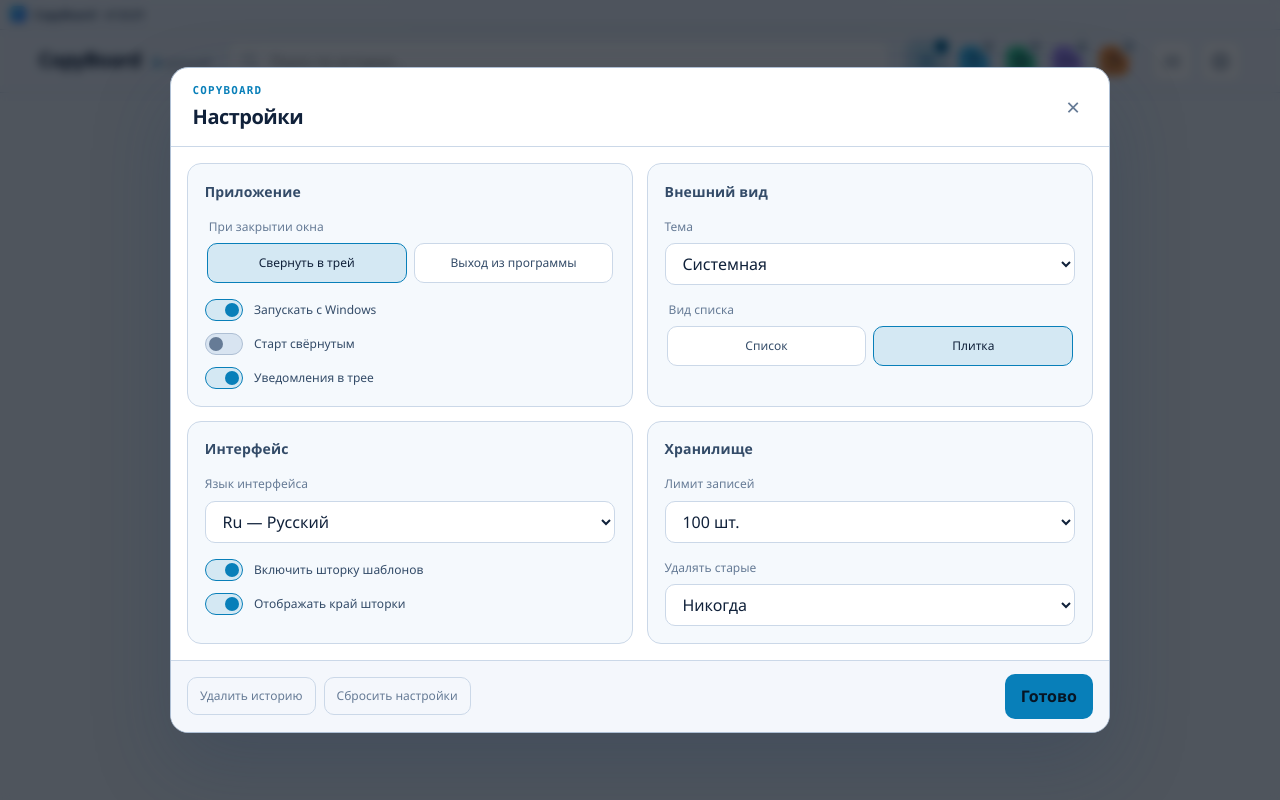
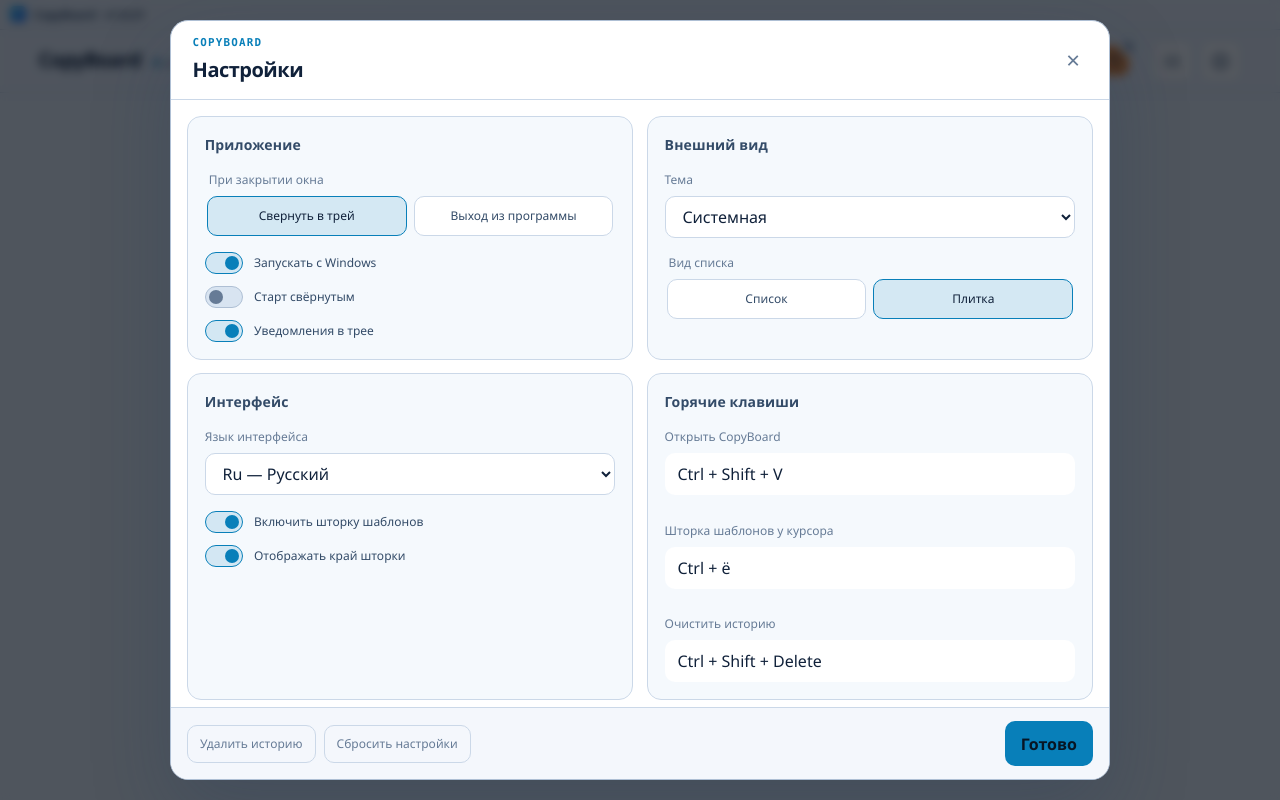
Before and after one commit to studioai1ru/CopyBoard, a React (Vite) app: page / in a window 1280 px wide. Both pictures are taken after a click on the button 1220 px from the left and 61 px from the top of the page. Built offline with nearby package versions, Linux system fonts and the light colour scheme.

Commit message:
Prepare patch release

```diff
--- a/scripts/emulate-ui.mjs
+++ b/scripts/emulate-ui.mjs
@@ -237,7 +237,11 @@
         case 'settings_get_auto_start_status':
           return { openAtLogin: false, openAsHidden: false };
         case 'settings_get_hotkeys':
-          return { quickAccess: 'Ctrl+Shift+V', clearAll: 'Ctrl+Shift+Delete' };
+          return {
+            quickAccess: 'Ctrl+Shift+V',
+            drawer: 'Ctrl+Backquote',
+            clearAll: 'Ctrl+Shift+Delete',
+          };
         case 'history_load':
           return copy(state.history);
         case 'history_save':
--- a/src/App.jsx
+++ b/src/App.jsx
@@ -82,6 +82,12 @@
     setQuickAccessEnabled,
     showQuickAccessEdge,
     setShowQuickAccessEdge,
+    quickAccessHotkey,
+    setQuickAccessHotkey,
+    drawerHotkey,
+    setDrawerHotkey,
+    clearAllHotkey,
+    setClearAllHotkey,
     maxItems,
     setMaxItems,
     autoDelete,
@@ -251,6 +257,9 @@
               showTrayNotifications,
               quickAccessEnabled,
               showQuickAccessEdge,
+              quickAccessHotkey,
+              drawerHotkey,
+              clearAllHotkey,
               maxItems,
               autoDelete,
             },
@@ -264,6 +273,9 @@
               showTrayNotifications: setShowTrayNotifications,
               quickAccessEnabled: setQuickAccessEnabled,
               showQuickAccessEdge: setShowQuickAccessEdge,
+              quickAccessHotkey: setQuickAccessHotkey,
+              drawerHotkey: setDrawerHotkey,
+              clearAllHotkey: setClearAllHotkey,
               maxItems: setMaxItems,
               autoDelete: setAutoDelete,
             },
--- a/src/components/SettingsModal.jsx
+++ b/src/components/SettingsModal.jsx
@@ -2,6 +2,7 @@
 import { useLanguage } from '../utils/i18n';
 import { useEscapeKey } from '../hooks/useEscapeKey';
 import { desktop } from '../utils/desktop';
+import ShortcutField from './ShortcutField';
 import '../scss/SettingsModal.scss';
 
 function SelectField({ id, label, value, onChange, children }) {
@@ -232,6 +233,42 @@
           </section>
 
           <section className="preference-card">
+            <h3>{t('settings.sections.shortcuts')}</h3>
+            <ShortcutField
+              id="quick-access-hotkey"
+              label={t('settings.shortcuts.quickAccess')}
+              value={current.quickAccessHotkey}
+              onChange={change.quickAccessHotkey}
+              taken={[
+                current.drawerHotkey,
+                current.clearAllHotkey,
+              ].filter(Boolean)}
+            />
+            {current.quickAccessEnabled && (
+              <ShortcutField
+                id="drawer-hotkey"
+                label={t('settings.shortcuts.drawer')}
+                value={current.drawerHotkey}
+                onChange={change.drawerHotkey}
+                taken={[
+                  current.quickAccessHotkey,
+                  current.clearAllHotkey,
+                ].filter(Boolean)}
+              />
+            )}
+            <ShortcutField
+              id="clear-all-hotkey"
+              label={t('settings.shortcuts.clearAll')}
+              value={current.clearAllHotkey}
+              onChange={change.clearAllHotkey}
+              taken={[
+                current.quickAccessHotkey,
+                current.drawerHotkey,
+              ].filter(Boolean)}
+            />
+          </section>
+
+          <section className="preference-card">
             <h3>{t('settings.sections.storage')}</h3>
             <SelectField
               id="history-limit"
--- /dev/null
+++ b/src/components/ShortcutField.jsx
@@ -0,0 +1,84 @@
+import { useEffect, useRef, useState } from 'react';
+import { eventToShortcut, formatShortcutDisplay } from '../utils/shortcutFormat';
+import { useLanguage } from '../utils/i18n';
+
+const TAKEN_FEEDBACK_MS = 1400;
+
+export default function ShortcutField({ id, label, value, onChange, taken = [] }) {
+  const { t, language } = useLanguage();
+  const [recording, setRecording] = useState(false);
+  const [takenFlash, setTakenFlash] = useState(false);
+  const buttonRef = useRef(null);
+  const takenTimerRef = useRef(null);
+
+  useEffect(() => () => {
+    window.clearTimeout(takenTimerRef.current);
+  }, []);
+
+  const flashTaken = () => {
+    setRecording(false);
+    setTakenFlash(true);
+    window.clearTimeout(takenTimerRef.current);
+    takenTimerRef.current = window.setTimeout(() => setTakenFlash(false), TAKEN_FEEDBACK_MS);
+  };
+
+  useEffect(() => {
+    if (!recording) return undefined;
+
+    const handleKeyDown = (event) => {
+      event.preventDefault();
+      event.stopPropagation();
+      if (event.key === 'Escape') {
+        setRecording(false);
+        return;
+      }
+      const shortcut = eventToShortcut(event);
+      if (!shortcut) return;
+      if (shortcut === value) {
+        setRecording(false);
+        return;
+      }
+      if (taken.includes(shortcut)) {
+        onChange('');
+        flashTaken();
+        return;
+      }
+      onChange(shortcut);
+      setRecording(false);
+    };
+
+    window.addEventListener('keydown', handleKeyDown, true);
+    return () => window.removeEventListener('keydown', handleKeyDown, true);
+  }, [onChange, recording, taken, value]);
+
+  useEffect(() => {
+    if (recording) buttonRef.current?.focus();
+  }, [recording]);
+
+  let display = formatShortcutDisplay(value, language);
+  if (takenFlash) display = t('settings.shortcuts.taken');
+  else if (recording) display = t('settings.shortcuts.pressKeys');
+
+  return (
+    <div className="preference-field preference-field--shortcut">
+      <label htmlFor={id}>{label}</label>
+      <button
+        ref={buttonRef}
+        id={id}
+        type="button"
+        className={[
+          'shortcut-field',
+          recording ? 'is-recording' : '',
+          takenFlash ? 'is-taken' : '',
+        ].filter(Boolean).join(' ')}
+        onClick={() => {
+          setTakenFlash(false);
+          setRecording(true);
+        }}
+        onBlur={() => setRecording(false)}
+      >
+        {display}
+      </button>
+    </div>
+  );
+}
--- a/src/hooks/useSettings.js
+++ b/src/hooks/useSettings.js
@@ -1,6 +1,7 @@
 import { useCallback, useEffect, useRef, useState } from 'react';
 import { desktop } from '../utils/desktop';
 import {
+  DEFAULT_DRAWER_HOTKEY,
   DEFAULT_QUICK_ACCESS_EDGE_VISIBLE,
   DEFAULT_QUICK_ACCESS_ENABLED,
   normalizeQuickAccessEdgeVisible,
@@ -17,6 +18,7 @@
   quickAccessEnabled: DEFAULT_QUICK_ACCESS_ENABLED,
   showQuickAccessEdge: DEFAULT_QUICK_ACCESS_EDGE_VISIBLE,
   quickAccessHotkey: 'Ctrl+Shift+V',
+  drawerHotkey: DEFAULT_DRAWER_HOTKEY,
   clearAllHotkey: 'Ctrl+Shift+Delete',
   maxItems: 100,
   autoDelete: 'never',
@@ -46,6 +48,7 @@
     DEFAULT_QUICK_ACCESS_EDGE_VISIBLE,
   );
   const [quickAccessHotkey, setQuickAccessHotkey] = useState('Ctrl+Shift+V');
+  const [drawerHotkey, setDrawerHotkey] = useState(DEFAULT_DRAWER_HOTKEY);
   const [clearAllHotkey, setClearAllHotkey] = useState('Ctrl+Shift+Delete');
   const [maxItems, setMaxItems] = useState(100);
   const [autoDelete, setAutoDelete] = useState('never');
@@ -94,6 +97,8 @@
         setQuickAccessEnabled(normalizeQuickAccessEnabled(settings.quickAccessEnabled));
         setShowQuickAccessEdge(normalizeQuickAccessEdgeVisible(settings.showQuickAccessEdge));
         if (settings.quickAccessHotkey) setQuickAccessHotkey(settings.quickAccessHotkey);
+        if (settings.drawerHotkey) setDrawerHotkey(settings.drawerHotkey);
+        else setDrawerHotkey(DEFAULT_DRAWER_HOTKEY);
         if (settings.clearAllHotkey) setClearAllHotkey(settings.clearAllHotkey);
         if (settings.maxItems !== undefined) setMaxItems(Number(settings.maxItems) || 100);
         if (settings.autoDelete) setAutoDelete(settings.autoDelete);
@@ -138,6 +143,7 @@
       quickAccessEnabled,
       showQuickAccessEdge,
       quickAccessHotkey,
+      drawerHotkey,
       clearAllHotkey,
       maxItems,
       autoDelete,
@@ -159,6 +165,7 @@
     quickAccessEnabled,
     showQuickAccessEdge,
     quickAccessHotkey,
+    drawerHotkey,
     clearAllHotkey,
     maxItems,
     autoDelete,
@@ -193,9 +200,10 @@
     if (!loadedRef.current) return;
     desktop()?.settings?.setHotkeys?.({
       quickAccess: quickAccessHotkey,
+      drawer: drawerHotkey,
       clearAll: clearAllHotkey,
     });
-  }, [quickAccessHotkey, clearAllHotkey, settingsLoaded]);
+  }, [quickAccessHotkey, drawerHotkey, clearAllHotkey, settingsLoaded]);
 
   const resetSettings = useCallback(async () => {
     const defaults = { ...DEFAULTS };
@@ -208,6 +216,7 @@
     setQuickAccessEnabled(defaults.quickAccessEnabled);
     setShowQuickAccessEdge(defaults.showQuickAccessEdge);
     setQuickAccessHotkey(defaults.quickAccessHotkey);
+    setDrawerHotkey(defaults.drawerHotkey);
     setClearAllHotkey(defaults.clearAllHotkey);
     setMaxItems(defaults.maxItems);
     setAutoDelete(defaults.autoDelete);
@@ -238,6 +247,8 @@
     setShowQuickAccessEdge,
     quickAccessHotkey,
     setQuickAccessHotkey,
+    drawerHotkey,
+    setDrawerHotkey,
     clearAllHotkey,
     setClearAllHotkey,
     maxItems,
--- a/src/scss/SettingsModal.scss
+++ b/src/scss/SettingsModal.scss
@@ -92,6 +92,33 @@
   min-height: 42px;
   padding: 0 2.3rem 0 0.8rem;
   background: var(--bg-secondary);
+}
+
+.shortcut-field {
+  width: 100%;
+  min-height: 42px;
+  padding: 0 0.8rem;
+  border: 1px solid var(--border-color);
+  border-radius: var(--radius-md);
+  background: var(--bg-secondary);
+  color: var(--text-primary);
+  font: inherit;
+  text-align: left;
+  cursor: pointer;
+}
+
+.shortcut-field.is-recording {
+  border-color: var(--accent-color);
+  color: var(--text-muted);
+}
+
+.shortcut-field.is-taken {
+  border-color: var(--danger, #c44);
+  color: var(--danger, #c44);
+}
+
+.preference-field--shortcut + .preference-field--shortcut {
+  margin-top: 0.65rem;
 }
 
 .preference-choice {
--- a/src/utils/desktop.js
+++ b/src/utils/desktop.js
@@ -124,6 +124,7 @@
     onChanged: (callback) => subscribe('copyboard:favorites.changed', callback),
   },
   quickAccess: {
+    useEdgeAnchor: () => invokeNative('quick_access_use_edge_anchor'),
     ready: (size) => invokeNative('quick_access_ready', size),
     configure: (size) => invokeNative('quick_access_configure', size),
     setEnabled: (enabled) => invokeNative('quick_access_set_enabled', { enabled }),
--- a/src/utils/i18n/translations/en.js
+++ b/src/utils/i18n/translations/en.js
@@ -225,8 +225,10 @@
 
     shortcuts: {
       quickAccess: 'Open CopyBoard',
+      drawer: 'Templates drawer at cursor',
       clearAll: 'Clear history',
       pressKeys: 'Press shortcut…',
+      taken: 'Already taken',
       cancel: 'Cancel',
     },
 
--- a/src/utils/i18n/translations/ru.js
+++ b/src/utils/i18n/translations/ru.js
@@ -225,8 +225,10 @@
 
     shortcuts: {
       quickAccess: 'Открыть CopyBoard',
+      drawer: 'Шторка шаблонов у курсора',
       clearAll: 'Очистить историю',
       pressKeys: 'Нажмите сочетание…',
+      taken: 'Уже занято',
       cancel: 'Отмена',
     },
 
--- a/src/utils/quickAccessSettings.js
+++ b/src/utils/quickAccessSettings.js
@@ -1,5 +1,6 @@
 export const DEFAULT_QUICK_ACCESS_ENABLED = true;
 export const DEFAULT_QUICK_ACCESS_EDGE_VISIBLE = true;
+export const DEFAULT_DRAWER_HOTKEY = 'Ctrl+Backquote';
 
 export function normalizeQuickAccessEnabled(value) {
   return typeof value === 'boolean' ? value : DEFAULT_QUICK_ACCESS_ENABLED;
--- /dev/null
+++ b/src/utils/shortcutFormat.js
@@ -0,0 +1,64 @@
+const NAMED_KEYS = {
+  Backquote: 'Backquote',
+  Backslash: 'Backslash',
+  BracketLeft: 'BracketLeft',
+  BracketRight: 'BracketRight',
+  Comma: 'Comma',
+  Equal: 'Equal',
+  Minus: 'Minus',
+  Period: 'Period',
+  Quote: 'Quote',
+  Semicolon: 'Semicolon',
+  Slash: 'Slash',
+  Space: 'Space',
+  Delete: 'Delete',
+  Enter: 'Enter',
+  Tab: 'Tab',
+  Escape: 'Escape',
+};
+
+const DISPLAY_KEYS = {
+  Backquote: { en: '`', ru: 'ё' },
+};
+
+function isMacPlatform() {
+  return typeof navigator !== 'undefined' && /Mac|iPhone|iPod|iPad/i.test(navigator.platform);
+}
+
+export function codeToShortcutKey(code) {
+  if (!code) return null;
+  if (code.startsWith('Key')) return code.slice(3);
+  if (code.startsWith('Digit')) return code.slice(5);
+  return NAMED_KEYS[code] || null;
+}
+
+export function eventToShortcut(event) {
+  if (!event || event.repeat) return null;
+  if (['Control', 'Shift', 'Alt', 'Meta'].includes(event.key)) return null;
+
+  const parts = [];
+  if (event.ctrlKey) parts.push('Ctrl');
+  if (event.shiftKey) parts.push('Shift');
+  if (event.altKey) parts.push('Alt');
+  if (event.metaKey) parts.push(isMacPlatform() ? 'Ctrl' : 'Meta');
+
+  const key = codeToShortcutKey(event.code);
+  if (!key || parts.length === 0) return null;
+  return [...parts, key].join('+');
+}
+
+export function formatShortcutDisplay(shortcut, language = 'ru') {
+  if (!shortcut) return '';
+
+  const modifier = isMacPlatform() ? '⌘' : 'Ctrl';
+  return shortcut
+    .split('+')
+    .map((part) => {
+      if (part === 'Ctrl' || part === 'Cmd') return modifier;
+      if (part === 'Shift') return 'Shift';
+      if (part === 'Alt') return 'Alt';
+      if (part === 'Meta') return 'Meta';
+      return DISPLAY_KEYS[part]?.[language] || part;
+    })
+    .join(' + ');
+}
```
Also changed, not shown: src/components/QuickAccessDrawer.jsx (+9 -4 lines), 2 other files (tests, documents, lock files or other folders).
